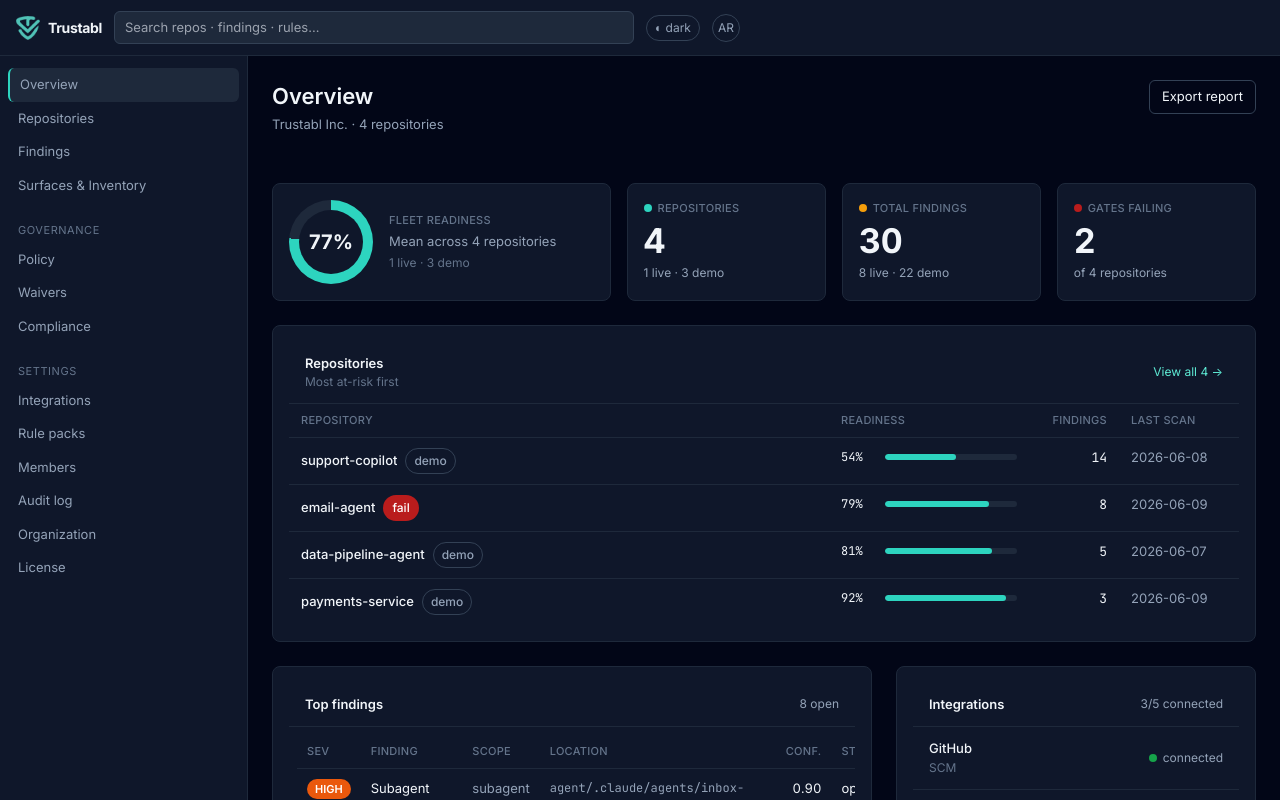
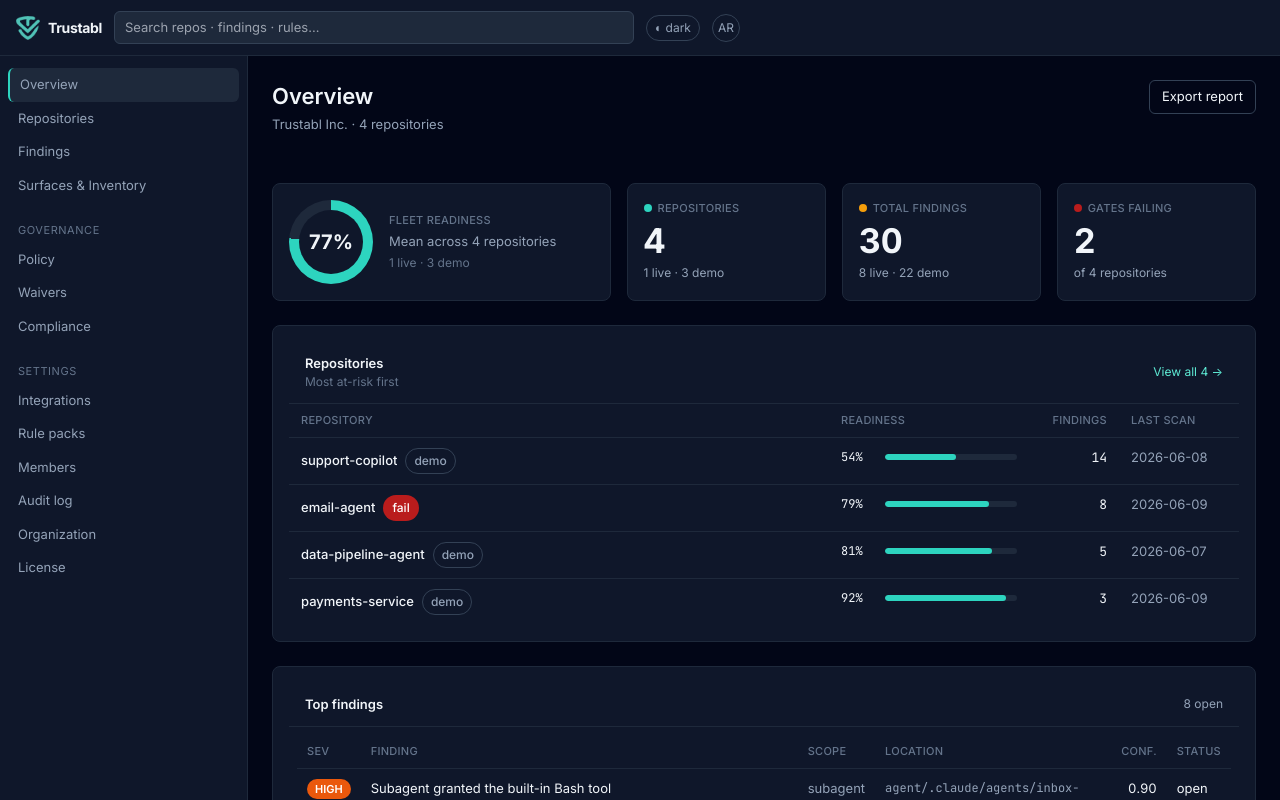
Before and after one commit to jhumel-code/trustabl-enterprise-ui, a React (Vite) app in the folder app/: page /#/ in a window 1280 px wide. Built offline with nearby package versions, Linux system fonts and the light colour scheme.

Commit message:
refactor(ui): remove the integrations panel from the Overview
Drops the integrations list from the dashboard so the Overview stays focused on posture (KPIs, at-risk repos, top findings); Top findings now spans the full width. Integrations remain on their dedicated page.

```diff
--- a/app/src/pages/OverviewPage.tsx
+++ b/app/src/pages/OverviewPage.tsx
@@ -1,14 +1,13 @@
 import { Link, useNavigate } from 'react-router-dom'
 import type { RepoSummary } from '@/types'
 import { findings } from '@/data/loadScan'
-import { integrations, org, repos } from '@/data/platform'
+import { org, repos } from '@/data/platform'
 import { pct } from '@/lib/format'
 import { PageHeader } from '@/components/ui/PageHeader'
 import { Card } from '@/components/ui/Card'
 import { Button } from '@/components/ui/Button'
 import { Badge } from '@/components/ui/Badge'
 import { Stat } from '@/components/ui/Stat'
-import { StatusDot } from '@/components/ui/StatusDot'
 import { DataTable } from '@/components/ui/DataTable'
 import { ScoreGauge } from '@/components/domain/ScoreGauge'
 import { FindingTable } from '@/components/domain/FindingTable'
@@ -20,12 +19,6 @@
 const TOP_REPOS = 8
 const byRisk = (a: RepoSummary, b: RepoSummary) =>
   (a.gate === 'fail' ? 0 : 1) - (b.gate === 'fail' ? 0 : 1) || a.score - b.score
-
-const STATUS_TONE = {
-  connected: 'success',
-  disconnected: 'subtle',
-  error: 'danger',
-} as const
 
 export function OverviewPage() {
   const avgScore = repos.reduce((sum, r) => sum + r.score, 0) / Math.max(repos.length, 1)
@@ -155,8 +148,7 @@
         </div>
       </Card>
 
-      {/* findings + integrations */}
-      <div className="grid grid-cols-1 gap-6 xl:grid-cols-[1fr_360px]">
+      {/* top findings */}
       <Card className="min-w-0 p-0">
         <div className="flex items-center justify-between border-b px-4 py-3">
           <h2 className="text-sm font-semibold">Top findings</h2>
@@ -166,30 +158,6 @@
           <FindingTable findings={findings} />
         </div>
       </Card>
-
-        <Card className="p-0">
-          <div className="flex items-center justify-between border-b px-4 py-3">
-            <h2 className="text-sm font-semibold">Integrations</h2>
-            <span className="text-xs text-fg-muted">
-              {integrations.filter((i) => i.status === 'connected').length}/{integrations.length} connected
-            </span>
-          </div>
-          <ul className="divide-y">
-            {integrations.map((i) => (
-              <li key={i.id} className="flex items-center justify-between px-4 py-3">
-                <div className="min-w-0">
-                  <div className="truncate text-sm font-medium">{i.name}</div>
-                  <div className="truncate text-xs text-fg-subtle">{i.kind}</div>
-                </div>
-                <span className="inline-flex shrink-0 items-center gap-1.5 text-xs text-fg-muted">
-                  <StatusDot tone={STATUS_TONE[i.status]} />
-                  {i.status}
-                </span>
-              </li>
-            ))}
-          </ul>
-        </Card>
-      </div>
     </div>
   )
 }
```
Lines whose indentation alone changed are shown as unchanged.
